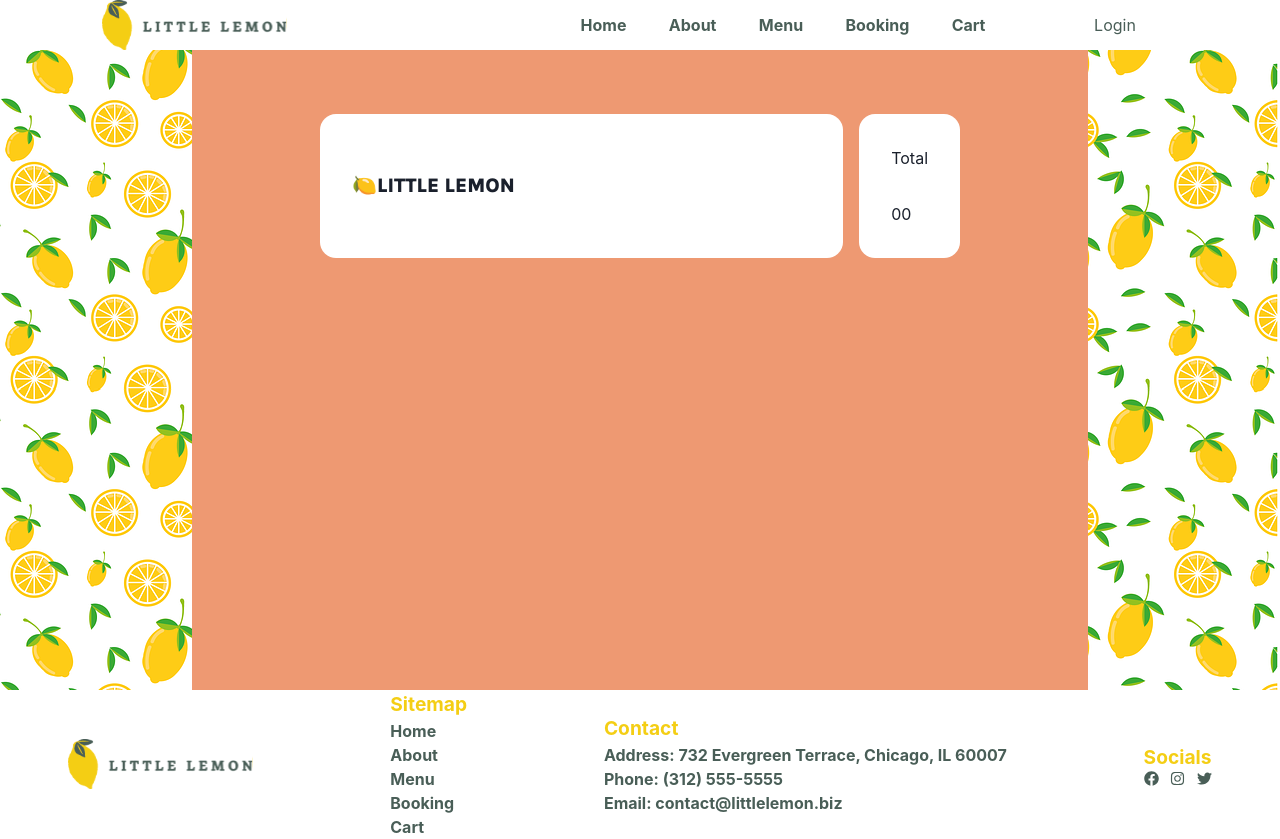
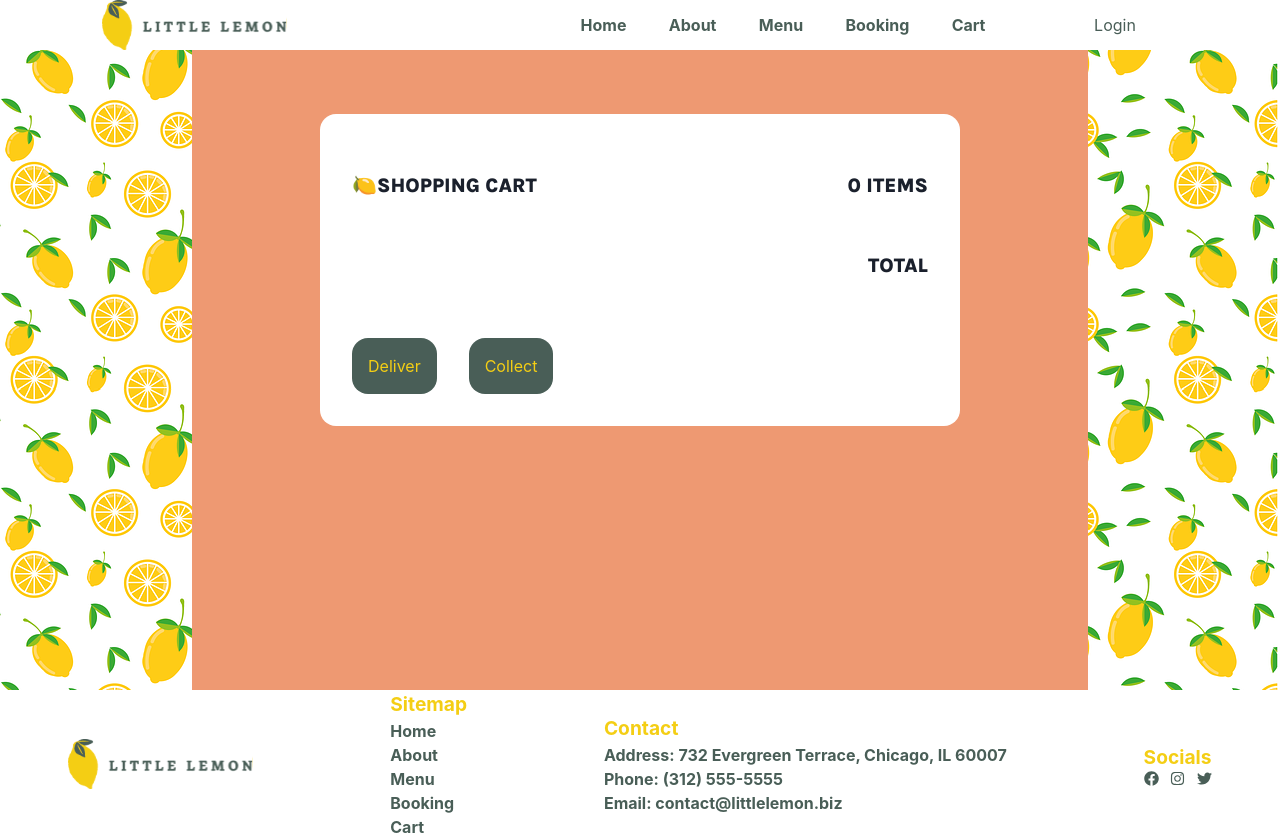
Before and after one commit to benjaminelliott/litle-lemon-web-app, a React (Create React App) app: page /cart in a window 1280 px wide. Built offline with nearby package versions, Linux system fonts and the light colour scheme; a web font is replaced by a local one.

Commit message:
soft coded cart better, completed functionality (except total), need to work on delivery/collection options

```diff
--- a/src/App.css
+++ b/src/App.css
@@ -891,13 +891,16 @@ select:focus{
   row-gap: 2rem;
 }
 
+.cart-header {
+  display: flex;
+  flex-direction: row;
+  justify-content: space-between;
+}
+
 .cart-total {
   display: flex;
   flex-direction: column;
-  background: white;
-  border-radius: 16px;
-  padding: 2rem;
-  row-gap: 2rem;
+  align-items: flex-end;
 }
 
 .cart-item {
@@ -905,7 +908,7 @@ select:focus{
   list-style-type: none;
   width: 100%;
   display: grid;
-  grid-template-columns: 75% 25%;
+  grid-template-columns: 60% 20% 20%;
 }
 
 .item-text {
@@ -913,12 +916,59 @@ select:focus{
   flex-direction: column;
 }
 
+.item-quantity {
+  display: flex;
+  flex-direction: row;
+  justify-content: flex-end;
+}
+
 .item-buttons {
   display: flex;
   flex-direction: row;
-  justify-content: space-evenly;
+  justify-content: flex-end;
   align-items: center;
   gap: 0.5rem;
+}
+
+.cart-options {
+  display: flex;
+  flex-direction: column;
+  gap: 2rem;
+
+}
+
+.cart-options-buttons {
+  display: flex;
+  flex-direction: row;
+  gap: 2rem;
+}
+
+.cart-options-button {
+  padding: 1rem;
+  border-radius: 16px;
+  background-color: var(--p1);
+  color: var(--p2);
+  transition: all 0.5s;
+}
+
+.cart-options-button:hover {
+  padding: 1rem;
+  border-radius: 16px;
+  background-color: var(--h3);
+  color: var(--h1)
+}
+
+.cart-options-button-selected {
+  scale: 1.2;
+  padding: 1rem;
+  border-radius: 16px;
+  background-color: var(--h3);
+  color: var(--h1);
+  transition: all 0,5s;
+}
+
+.item-total::before {
+  content: "$"
 }
 
 @media screen and (min-width: 700px) {
--- a/src/components/CartItem.tsx
+++ b/src/components/CartItem.tsx
@@ -1,45 +1,37 @@
+import { MinusIcon, AddIcon, DeleteIcon } from "@chakra-ui/icons"
 import { useShoppingCart } from "context/ShoppingCartContext"
-import menuItems from "../data/items.json"
-import { AddIcon, DeleteIcon, MinusIcon } from "@chakra-ui/icons"
-import { LazyLoadImage } from "react-lazy-load-image-component"
-import { ShoppingCart } from "./ShoppingCart"
-
-type CartItemProps = {
-    id: number
-    quantity: number
-}
 
 type ShoppingCartContext = {
     getItemQuantity: (id: number) => number
     increaseCartQuantity: (id: number) => void
     decreaseCartQuantity: (id: number) => void
     removeFromCart: (id: number) => void
+    cartQuantity: number
 }
 
-export const CartItem = ({ id }: CartItemProps) => {
+type CartItemProps = {
+    id: number
+    course: any
+}
 
-    const { getItemQuantity, increaseCartQuantity, decreaseCartQuantity, removeFromCart }:ShoppingCartContext = useShoppingCart()
+export const CartItem = ({id, course}: CartItemProps) => {
 
+    const { cartQuantity, getItemQuantity, increaseCartQuantity, decreaseCartQuantity, removeFromCart }:ShoppingCartContext = useShoppingCart()
 
-
-    const item:any = menuItems[0].items.find((i: any) => i.id === id)
+    const item:any = course.items.find((i: any) => i.id === id)
 
     if (item == null) return null
 
-    //needs to iterate through menuitems.items !!!!
-    //have to map over menuItems, everything else OK
-    //add images for each dish
-    //add input for any requirements (veggie, vegan)
-    //add prompt to order courses if no dishes present
-
-        return (
-            <li
+    return (
+        <li
                 className="cart-item"
                 key={item.id}
             >
                 <div className="item-text">
                     <p className="menu-section-item-name">{item.name}</p>
-                    <p className="menu-section-item-price">{item.price}</p>
+                </div>
+                <div className="item-quantity">
+                <p className="menu-section-item-price">{item.price} x {getItemQuantity(item.id)} = <strong className="item-total">{item.price * getItemQuantity(item.id)}</strong></p>
                 </div>
                 <div className="item-buttons">
                     <button
@@ -49,7 +41,6 @@ export const CartItem = ({ id }: CartItemProps) => {
                     >
                         <MinusIcon  />
                     </button>
-                    <p>{getItemQuantity(item.id)}</p>
                     <button
                         className="menu-basket-button"
                         name="decrease"
@@ -66,5 +57,5 @@ export const CartItem = ({ id }: CartItemProps) => {
                     </button>
                 </div>
             </li>
-        )
+    )
 }
--- /dev/null
+++ b/src/components/CartSection.tsx
@@ -0,0 +1,27 @@
+import { useShoppingCart } from "context/ShoppingCartContext"
+import menuItems from "../data/items.json"
+import { AddIcon, DeleteIcon, MinusIcon } from "@chakra-ui/icons"
+import { CartItem } from "./CartItem"
+import { useId } from "react"
+
+type CartItemProps = {
+    id: number
+    course: number
+}
+
+export const CartSection = ({ id }: CartItemProps) => {
+
+    const Id = useId()
+
+    return (
+        <>
+            {
+                menuItems.map((course: any) => {
+                    return (
+                        <CartItem key={course.id + Id} course={course} id={id} />
+                    )
+                })
+            }
+        </>
+    )
+}
--- a/src/components/ShoppingCart.tsx
+++ b/src/components/ShoppingCart.tsx
@@ -1,14 +1,8 @@
 import { useShoppingCart } from 'context/ShoppingCartContext';
-import { CartItem } from './CartItem';
+import { CartSection } from './CartSection';
 import menuItems from "../data/items.json"
 import { animated, useSpring } from '@react-spring/web';
-import React from 'react';
-
-type ShoppingCartProps = {
-    id: number
-    name: string
-    items: {}[]
-}
+import React, { useId, useState } from 'react';
 
 export const ShoppingCart = () => {
 
@@ -20,35 +14,60 @@ export const ShoppingCart = () => {
 
     const { cartItems, cartQuantity }:any = useShoppingCart()
 
+    const id = useId()
+
+    const [ deliver, setDeliver ] = useState<Boolean>(false)
+    const [ collect, setCollect ] = useState<Boolean>(false)
+
     return (
       <animated.section style={{...fade}}className="shopping-cart">
         <div className='cart-items'>
-            <h1 className="text-section-title">🍋Little Lemon </h1>
+            <div className='cart-header'>
+                <h1 className="text-section-title">🍋Shopping Cart </h1>
+                <div className='cart-total'>
+                    <h1 className="text-section-title">{cartQuantity} items</h1>
+                    <h1 className="text-section-title">
+                        Total
+                    </h1>
+                </div>
+            </div>
+            <div className='cart-options'>
+                <div className='cart-options-buttons'>
+                    <button
+                        onClick={() => { return setDeliver(true), setCollect(false)}}
+                        className={ deliver ? 'cart-options-button-selected' :'cart-options-button'}
+                    >
+                        Deliver
+                    </button>
+                    <button
+                        onClick={() => { return setDeliver(false), setCollect(true)}}
+                        className={ collect ? 'cart-options-button-selected' :'cart-options-button'}
+                    >
+                        Collect
+                    </button>
+                </div>
+                { deliver &&
+                    <div className='delivery-options'>
+                        <h1>hello</h1>
+                    </div>
+                }
+                { collect &&
+                    <div className='collection-options'>
+                        <h1>goodbye</h1>
+                    </div>
+                }
+            </div>
             {
                 cartItems.map((item: any) => {
                     return (
                         <React.Fragment key={item.id}>
                             <hr />
-                                <h2 className="text-lead course">{item.name}</h2>
-
-                                <CartItem key={item.id} {...item} />
+                            <CartSection key={id} course={item.id} {...item} />
                         </React.Fragment>
                     )
                 })
             }
         </div>
-        <div className='cart-total'>
-            <h1>Total</h1>
-        {
-            cartItems.reduce((total: number, cartItem: any) => {
-                const item:any = menuItems.find(i => i.id === cartItem.id)
-                return total + (item?.price || 0) * cartItem.quantity
-            }, 0)
-        }
-        {
-            cartQuantity
-        }
-        </div>
       </animated.section>
     );
 }
--- a/src/context/ShoppingCartContext.tsx
+++ b/src/context/ShoppingCartContext.tsx
@@ -11,8 +11,6 @@ type CartItem = {
 }
 
 type ShoppingCartContext = {
-    openCart: () => void
-    closeCart: () => void
     getItemQuantity: (id: number) => number
     increaseCartQuantity: (id: number) => void
     decreaseCartQuantity: (id: number) => void
@@ -30,10 +28,6 @@ export const useShoppingCart = () => {
 export const ShoppingCartProvider = ( {children}: ShoppingCartProviderProps ) => {
 
     const [cartItems, setCartItems] = useState<CartItem[]>([])
-    const [isCartOpen, setIsCartOpen] = useState(false)
-
-    const openCart = () => setIsCartOpen(true)
-    const closeCart = () => setIsCartOpen(false)
 
     const getItemQuantity = (id: number) => {
         return cartItems.find(item => item.id === id)?.quantity || 0;
@@ -87,9 +81,7 @@ export const ShoppingCartProvider = ( {children}: ShoppingCartProviderProps ) =>
                     decreaseCartQuantity,
                     removeFromCart,
                     cartItems,
-                    cartQuantity,
-                    openCart,
-                    closeCart
+                    cartQuantity
                 }
             }
     >
--- a/src/data/items.json
+++ b/src/data/items.json
@@ -1,66 +1,66 @@
 [
     {
-        "id": 40,
+        "id": 0,
         "name": "Appetizers",
         "items": [
             {
-                "id": 0,
+                "id": 1,
                 "name": "Melitzanosalata",
                 "price": 6,
                 "veggie": false,
                 "vegan": true
             },
             {
-                "id": 1,
+                "id": 2,
                 "name": "Arakas",
                 "price": 5,
                 "veggie": false,
                 "vegan": true
             },
             {
-                "id": 2,
+                "id": 3,
                 "name": "Patzaria",
                 "price": 6,
                 "veggie": false,
                 "vegan": true
             },
             {
-                "id": 3,
+                "id": 4,
                 "name": "Fava",
                 "price": 5,
                 "veggie": false,
                 "vegan": true
             },
             {
-                "id": 4,
+                "id": 5,
                 "name": "Taramosalata",
                 "price": 6,
                 "veggie": false,
                 "vegan": false
             },
             {
-                "id": 5,
+                "id": 6,
                 "name": "Dolmades",
                 "price": 5,
                 "veggie": true,
                 "vegan": true
             },
             {
-                "id": 6,
+                "id": 7,
                 "name": "Tirokafteri",
                 "price": 6,
                 "veggie": false,
                 "vegan": false
             },
             {
-                "id": 7,
+                "id": 8,
                 "name": "Hummus",
                 "price": 5,
                 "veggie": false,
                 "vegan": true
             },
             {
-                "id": 8,
+                "id": 9,
                 "name": "Bruschetta",
                 "price": 6,
                 "veggie": true,
@@ -69,7 +69,7 @@
         ]
     },
     {
-        "id": 41,
+        "id": 1,
         "name": "Entrees",
         "items": [
             {
@@ -138,7 +138,7 @@
         ]
     },
     {
-        "id": 42,
+        "id": 2,
         "name": "Desserts",
         "items": [
             {
```
Lines whose indentation alone changed are shown as unchanged.
